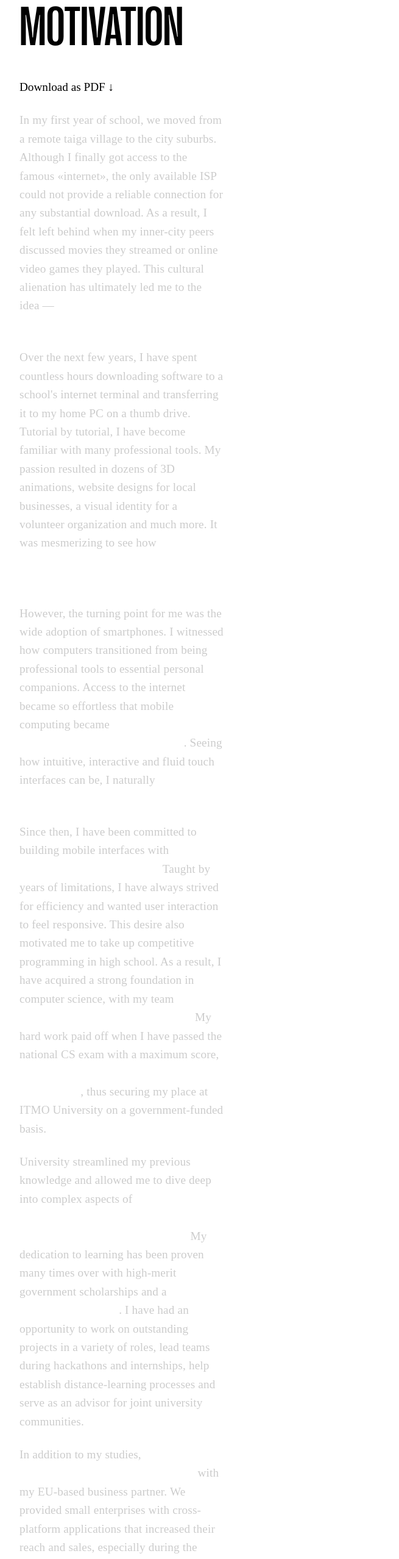
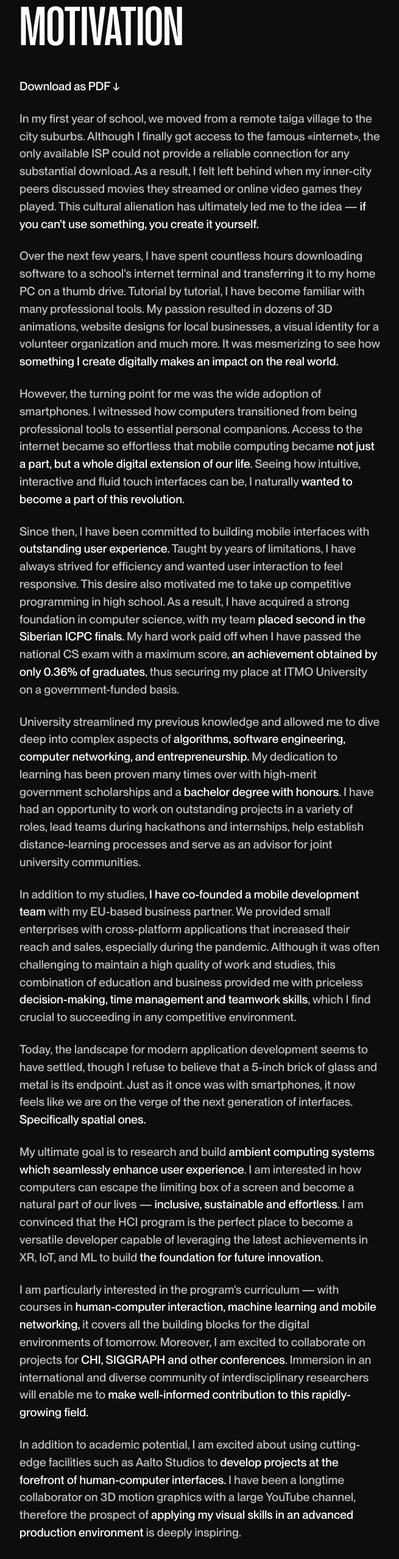
Before and after one commit to shchrbkv/xashcc, a SvelteKit app: page /docs/motivation in a window 1280 px wide. Shown: the part 120-2676 px from the top of the page at 61% size, without its empty margins (96-751 px from the left). Built offline with nearby package versions, Linux system fonts and the light colour scheme.

Commit message:
Tailwind

```diff
--- a/src/lib/app.css
+++ b/src/lib/app.css
@@ -17,8 +17,15 @@
 
 @layer base {
 	html {
+		@apply font-sans bg-dark text-white;
 		font-variation-settings: 'wght' 550;
 		-webkit-font-smoothing: antialiased;
 		-moz-osx-font-smoothing: grayscale;
 	}
 }
+
+@layer utilities {
+	.font-normal {
+		font-variation-settings: 'wght' 550;
+	}
+}
--- a/src/routes/[...path]/+page.svelte
+++ b/src/routes/[...path]/+page.svelte
@@ -3,59 +3,25 @@
 </script>
 
 <img class="w-full h-[30vh] object-cover object-bottom" src={Bars} alt="Color Bars" />
-<div class="content">
-	<h1>RENOVATION!</h1>
-	<div class="blocks">
-		<p>Due to unexpected regional restrictions, this web experience is being moved to a EU-based provider.</p>
-		<p>Come back on Friday, March 10.</p>
-		<div class="links">
-			<a href="/docs/motivation">Motivation ↗</a>
-			<a href="/docs/CV-shcherbakov-aleksandr.pdf" data-sveltekit-reload>Curriculum Vitae ↗</a>
+<div class="p-[10%] leading-[1.5rem] min-w-[18.5rem] max-w-lg box-content">
+	<h1 class="font-display mb-12 leading-[4.5rem] text-[5.75rem]">RENOVATION!</h1>
+	<div class="text-base">
+		<p class="mb-6">
+			Due to unexpected regional restrictions with complete data loss, this web experience is being moved to a
+			EU-based provider.
+		</p>
+		<div class="mt-12 pt-6 border-solid border-t border-white flex">
+			<a class="mr-4 md:mr-6 transition hover:-translate-y-0.5" href="/docs/motivation">Motivation ↗</a>
+			<a
+				class="mr-4 md:mr-6 transition hover:-translate-y-0.5"
+				href="/docs/CV-shcherbakov-aleksandr.pdf"
+				data-sveltekit-reload>Curriculum Vitae ↗</a
+			>
 		</div>
 	</div>
-	<footer>Got questions? Try <a href="mailto:self@xash.cc">self@xash.cc</a></footer>
+	<footer class="mt-6 text-sm text-stone-500">
+		Got questions? Try <a class="inline-block transition hover:-translate-y-0.5" href="mailto:self@xash.cc"
+			>self@xash.cc</a
+		>
+	</footer>
 </div>
-
-<style>
-	.content {
-		padding: 10%;
-		font-size: 1.2rem;
-		font-variation-settings: 'wght' 550;
-		line-height: 1.5rem;
-		max-width: 30rem;
-		min-width: 18.5rem;
-	}
-	h1 {
-		font-family: 'Right Grotesk Tight';
-		font-variation-settings: 'wght' 550;
-		font-size: 5.75rem;
-		line-height: 4.5rem;
-		margin-bottom: 3rem;
-	}
-	p {
-		margin-bottom: 1.5rem;
-	}
-
-	.links {
-		display: flex;
-		margin-top: 3rem;
-		padding-top: 1.5rem;
-		border-top: white solid thin;
-	}
-
-	.links a {
-		margin-right: 1.5rem;
-	}
-
-	footer {
-		margin-top: 1.5rem;
-		font-size: 1rem;
-		color: #8b8b86;
-	}
-
-	@media only screen and (max-width: 30em) {
-		.links a {
-			margin-right: 1rem;
-		}
-	}
-</style>
--- a/src/routes/docs/motivation/+page.svelte
+++ b/src/routes/docs/motivation/+page.svelte
@@ -1,70 +1,127 @@
 <svelte:head>
-    <title>Щ — Motivation</title>
+	<title>Щ — Motivation</title>
 </svelte:head>
 
-<div class="content">
-   <h1>MOTIVATION</h1>
-   <a id="download" href="/docs/Motivation-shcherbakov-aleksandr.pdf" data-sveltekit-reload>Download as PDF ↓</a>
-   <p>In my first year of school, we moved from a remote taiga village to the city suburbs. Although I finally got access to the famous «internet», the only available ISP could not provide a reliable connection for any substantial download. As a result, I felt left behind when my inner-city peers discussed movies they streamed or online video games they played. This cultural alienation has ultimately led me to the idea — <i>if you can't use something, you create it yourself.</i></p>
-   <p>Over the next few years, I have spent countless hours downloading software to a school's internet terminal and transferring it to my home PC on a thumb drive. Tutorial by tutorial, I have become familiar with many professional tools. My passion resulted in dozens of 3D animations, website designs for local businesses, a visual identity for a volunteer organization and much more. It was mesmerizing to see how <i>something I create digitally makes an impact on the real world.</i></p>
-   <p>However, the turning point for me was the wide adoption of smartphones. I witnessed how computers transitioned from being professional tools to essential personal companions. Access to the internet became so effortless that mobile computing became <i>not just a part, but a whole digital extension of our life</i>. Seeing how intuitive, interactive and fluid touch interfaces can be, I naturally <i>wanted to become a part of this revolution.</i></p>
-   <p>Since then, I have been committed to building mobile interfaces with <i>outstanding user experience.</i> Taught by years of limitations, I have always strived for efficiency and wanted user interaction to feel responsive. This desire also motivated me to take up competitive programming in high school. As a result, I have acquired a strong foundation in computer science, with my team <i>placed second in the Siberian ICPC finals.</i> My hard work paid off when I have passed the national CS exam with a maximum score, <i>an achievement obtained by only 0.36% of graduates</i>, thus securing my place at ITMO University on a government-funded basis.</p>
-   <p>University streamlined my previous knowledge and allowed me to dive deep into complex aspects of <i>algorithms, software engineering, computer networking, and entrepreneurship.</i> My dedication to learning has been proven many times over with high-merit government scholarships and a <i>bachelor degree with honours</i>. I have had an opportunity to work on outstanding projects in a variety of roles, lead teams during hackathons and internships, help establish distance-learning processes and serve as an advisor for joint university communities.</p>
-   <p>In addition to my studies, <i>I have co-founded a mobile development team</i> with my EU-based business partner. We provided small enterprises with cross-platform applications that increased their reach and sales, especially during the pandemic. Although it was often challenging to maintain a high quality of work and studies, this combination of education and business provided me with priceless <i>decision-making, time management and teamwork skills</i>, which I find crucial to succeeding in any competitive environment.</p>
-   <p>Today, the landscape for modern application development seems to have settled, though I refuse to believe that a 5-inch brick of glass and metal is its endpoint. Just as it once was with smartphones, it now feels like we are on the verge of the next generation of interfaces. <i>Specifically spatial ones.</i></p>
-   <p>My ultimate goal is to research and build <i>ambient computing systems which seamlessly enhance user experience</i>. I am interested in how computers can escape the limiting box of a screen and become a natural part of our lives — <i>inclusive, sustainable and effortless</i>. I am convinced that the HCI program is the perfect place to become a versatile developer capable of leveraging the latest achievements in XR, IoT, and ML to build <i>the foundation for future innovation.</i></p>
-   <p>I am particularly interested in the program's curriculum — with courses in <i>human-computer interaction, machine learning and mobile networking,</i> it covers all the building blocks for the digital environments of tomorrow. Moreover, I am excited to collaborate on projects for <i>CHI, SIGGRAPH and other conferences</i>. Immersion in an international and diverse community of interdisciplinary researchers will enable me to <i>make well-informed contribution to this rapidly-growing field.</i></p>
-   <p>In addition to academic potential, I am excited about using cutting-edge facilities such as Aalto Studios to <i>develop projects at the forefront of human-computer interfaces.</i> I have been a longtime collaborator on 3D motion graphics with a large YouTube channel, therefore the prospect of <i>applying my visual skills in an advanced production environment</i> is deeply inspiring.</p>
-   <p>Overall, the opportunity to be a part of your program sets high standards for me as a student and drives me to bring the most innovative ideas to life. Including the ultimate one — <i>to become a highly-skilled professional that my future university will be proud of.</i></p>
-   <p><i>Looking forward to a prosperous cooperation!</i></p>
-   <p>Sincerely,<br>Aleksandr Shcherbakov</p>
-   <footer>Got questions? Try <a href="mailto:self@xash.cc">self@xash.cc</a></footer>
+<div class="p-[7%] md:p-[10%] min-w-[18.5rem] max-w-[37rem] box-content text-base">
+	<h1 class="font-display mb-12 leading-[4.5rem] text-[5.75rem]">MOTIVATION</h1>
+	<a
+		class="inline-block mb-6 transition hover:translate-y-0.5"
+		href="/docs/Motivation-shcherbakov-aleksandr.pdf"
+		data-sveltekit-reload>Download as PDF ↓</a
+	>
+	<div class="text-stone-300/90 md:tracking-[0.01rem] md:leading-[1.8rem]">
+		<p class="pb-6">
+			In my first year of school, we moved from a remote taiga village to the city suburbs. Although I finally got
+			access to the famous «internet», the only available ISP could not provide a reliable connection for any
+			substantial download. As a result, I felt left behind when my inner-city peers discussed movies they streamed
+			or online video games they played. This cultural alienation has ultimately led me to the idea — <i
+				class="not-italic text-white md:tracking-[0.01rem]">if you can't use something, you create it yourself.</i
+			>
+		</p>
+		<p class="pb-6">
+			Over the next few years, I have spent countless hours downloading software to a school's internet terminal and
+			transferring it to my home PC on a thumb drive. Tutorial by tutorial, I have become familiar with many
+			professional tools. My passion resulted in dozens of 3D animations, website designs for local businesses, a
+			visual identity for a volunteer organization and much more. It was mesmerizing to see how <i
+				class="not-italic text-white md:tracking-[0.01rem]"
+				>something I create digitally makes an impact on the real world.</i
+			>
+		</p>
+		<p class="pb-6">
+			However, the turning point for me was the wide adoption of smartphones. I witnessed how computers transitioned
+			from being professional tools to essential personal companions. Access to the internet became so effortless
+			that mobile computing became <i class="not-italic text-white md:tracking-[0.01rem]"
+				>not just a part, but a whole digital extension of our life</i
+			>. Seeing how intuitive, interactive and fluid touch interfaces can be, I naturally
+			<i class="not-italic text-white md:tracking-[0.01rem]">wanted to become a part of this revolution.</i>
+		</p>
+		<p class="pb-6">
+			Since then, I have been committed to building mobile interfaces with <i
+				class="not-italic text-white md:tracking-[0.01rem]">outstanding user experience.</i
+			>
+			Taught by years of limitations, I have always strived for efficiency and wanted user interaction to feel responsive.
+			This desire also motivated me to take up competitive programming in high school. As a result, I have acquired a
+			strong foundation in computer science, with my team
+			<i class="not-italic text-white md:tracking-[0.01rem]">placed second in the Siberian ICPC finals.</i>
+			My hard work paid off when I have passed the national CS exam with a maximum score,
+			<i class="not-italic text-white md:tracking-[0.01rem]">an achievement obtained by only 0.36% of graduates</i>,
+			thus securing my place at ITMO University on a government-funded basis.
+		</p>
+		<p class="pb-6">
+			University streamlined my previous knowledge and allowed me to dive deep into complex aspects of <i
+				class="not-italic text-white md:tracking-[0.01rem]"
+				>algorithms, software engineering, computer networking, and entrepreneurship.</i
+			>
+			My dedication to learning has been proven many times over with high-merit government scholarships and a
+			<i class="not-italic text-white md:tracking-[0.01rem]">bachelor degree with honours</i>. I have had an
+			opportunity to work on outstanding projects in a variety of roles, lead teams during hackathons and
+			internships, help establish distance-learning processes and serve as an advisor for joint university
+			communities.
+		</p>
+		<p class="pb-6">
+			In addition to my studies, <i class="not-italic text-white md:tracking-[0.01rem]"
+				>I have co-founded a mobile development team</i
+			>
+			with my EU-based business partner. We provided small enterprises with cross-platform applications that increased
+			their reach and sales, especially during the pandemic. Although it was often challenging to maintain a high quality
+			of work and studies, this combination of education and business provided me with priceless
+			<i class="not-italic text-white md:tracking-[0.01rem]">decision-making, time management and teamwork skills</i
+			>, which I find crucial to succeeding in any competitive environment.
+		</p>
+		<p class="pb-6">
+			Today, the landscape for modern application development seems to have settled, though I refuse to believe that
+			a 5-inch brick of glass and metal is its endpoint. Just as it once was with smartphones, it now feels like we
+			are on the verge of the next generation of interfaces. <i class="not-italic text-white md:tracking-[0.01rem]"
+				>Specifically spatial ones.</i
+			>
+		</p>
+		<p class="pb-6">
+			My ultimate goal is to research and build <i class="not-italic text-white md:tracking-[0.01rem]"
+				>ambient computing systems which seamlessly enhance user experience</i
+			>. I am interested in how computers can escape the limiting box of a screen and become a natural part of our
+			lives — <i class="not-italic text-white md:tracking-[0.01rem]">inclusive, sustainable and effortless</i>. I am
+			convinced that the HCI program is the perfect place to become a versatile developer capable of leveraging the
+			latest achievements in XR, IoT, and ML to build
+			<i class="not-italic text-white md:tracking-[0.01rem]">the foundation for future innovation.</i>
+		</p>
+		<p class="pb-6">
+			I am particularly interested in the program's curriculum — with courses in <i
+				class="not-italic text-white md:tracking-[0.01rem]"
+				>human-computer interaction, machine learning and mobile networking,</i
+			>
+			it covers all the building blocks for the digital environments of tomorrow. Moreover, I am excited to collaborate
+			on projects for <i class="not-italic text-white md:tracking-[0.01rem]">CHI, SIGGRAPH and other conferences</i>.
+			Immersion in an international and diverse community of interdisciplinary researchers will enable me to
+			<i class="not-italic text-white md:tracking-[0.01rem]"
+				>make well-informed contribution to this rapidly-growing field.</i
+			>
+		</p>
+		<p class="pb-6">
+			In addition to academic potential, I am excited about using cutting-edge facilities such as Aalto Studios to <i
+				class="not-italic text-white md:tracking-[0.01rem]"
+				>develop projects at the forefront of human-computer interfaces.</i
+			>
+			I have been a longtime collaborator on 3D motion graphics with a large YouTube channel, therefore the prospect of
+			<i class="not-italic text-white md:tracking-[0.01rem]"
+				>applying my visual skills in an advanced production environment</i
+			>
+			is deeply inspiring.
+		</p>
+		<p class="pb-6">
+			Overall, the opportunity to be a part of your program sets high standards for me as a student and drives me to
+			bring the most innovative ideas to life. Including the ultimate one — <i
+				class="not-italic text-white md:tracking-[0.01rem]"
+				>to become a highly-skilled professional that my future university will be proud of.</i
+			>
+		</p>
+		<p class="pb-6">
+			<i class="not-italic text-white md:tracking-[0.01rem]">Looking forward to a prosperous cooperation!</i>
+		</p>
+		<p>Sincerely,<br />Aleksandr Shcherbakov</p>
+	</div>
+	<footer class="mt-6 text-sm text-stone-500">
+		Got questions? Try <a class="inline-block transition hover:-translate-y-0.5" href="mailto:self@xash.cc"
+			>self@xash.cc</a
+		>
+	</footer>
 </div>
-
-<style>
-   .content {
-      padding: 10%;
-      font-size: 1.2rem;
-      font-variation-settings: 'wght' 550;
-      line-height: 1.9rem;
-      max-width: 37rem;
-      min-width: 18.5rem;
-   }
-   h1 {
-      font-family: 'Right Grotesk Tight';
-      font-variation-settings: 'wght' 550;
-      font-size: 5.75rem;
-      line-height: 4.5rem;
-      margin-bottom: 3rem;
-   }
-   p {
-      margin-bottom: 1.5rem;
-      color: #cccccc;
-      letter-spacing: 0.01rem;
-   }
-   i {
-      color: white;
-      letter-spacing: 0.02rem;
-   }
-
-   #download {
-      display: block;
-      margin-bottom: 1.5rem;
-   }
-
-   footer {
-      margin-top: 1.5rem;
-      font-size: 1rem;
-      color: #8B8B86;
-   }
-
-   @media only screen and (max-width: 30em) {
-      .content {
-         padding: 7%;
-         line-height: 1.8rem;
-      }
-      p, i{
-         letter-spacing: 0;
-      }
-   }
-</style>
```
Also changed, not shown: tailwind.config.cjs (+10 -2 lines).
